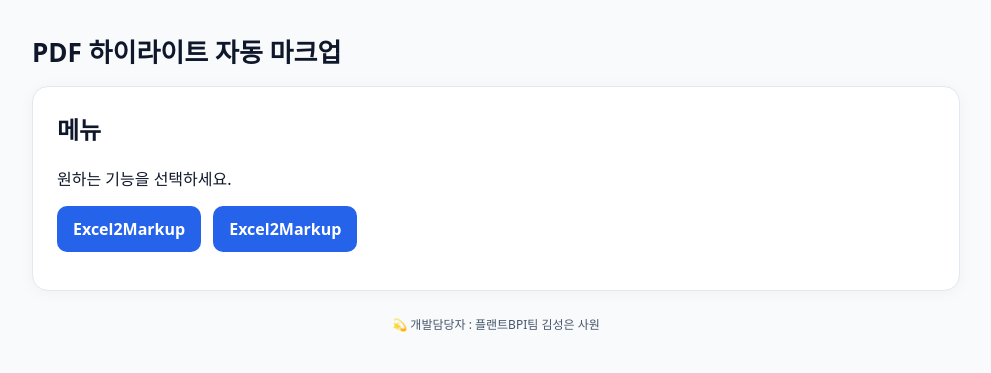
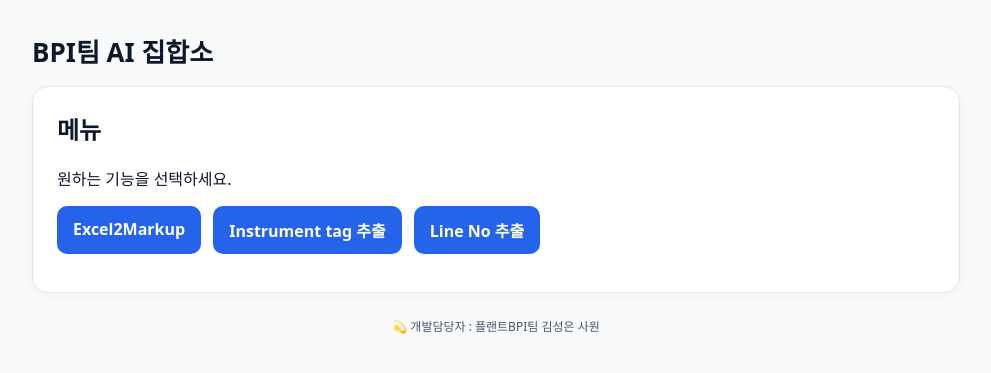
Before and after one commit to FEKimseongeun/pdf-annotator-web, a Flask app: page / in a window 1280 px wide. Shown: the top 373 px of the page, without its empty margins (144-1135 px from the left). Run offline with Flask 3, Linux system fonts and the light colour scheme.

Commit message:
웹 버튼 및 텍스트 수정

```diff
--- a/app/templates/home.html
+++ b/app/templates/home.html
@@ -6,8 +6,8 @@
   <p>원하는 기능을 선택하세요.</p>
   <div class="downloads">
     <a class="btn" href="{{ url_for('main.linelist') }}">Excel2Markup</a>
-    <a class="btn" href="{{ url_for('main.linelist') }}">Excel2Markup</a>
+    <a class="btn" href="{{ url_for('main.linelist') }}">Instrument tag 추출</a>
+    <a class="btn" href="{{ url_for('main.linelist') }}">Line No 추출</a>
   </div>
 </div>
 {% endblock %}
-ㄴ
--- a/app/templates/layout.html
+++ b/app/templates/layout.html
@@ -8,7 +8,7 @@
 </head>
 <body>
   <div class="container">
-    <h1 class="app-title">PDF 하이라이트 자동 마크업</h1>
+    <h1 class="app-title">BPI팀 AI 집합소</h1>
     {% with messages = get_flashed_messages() %}
       {% if messages %}
         <div class="flash">
```
